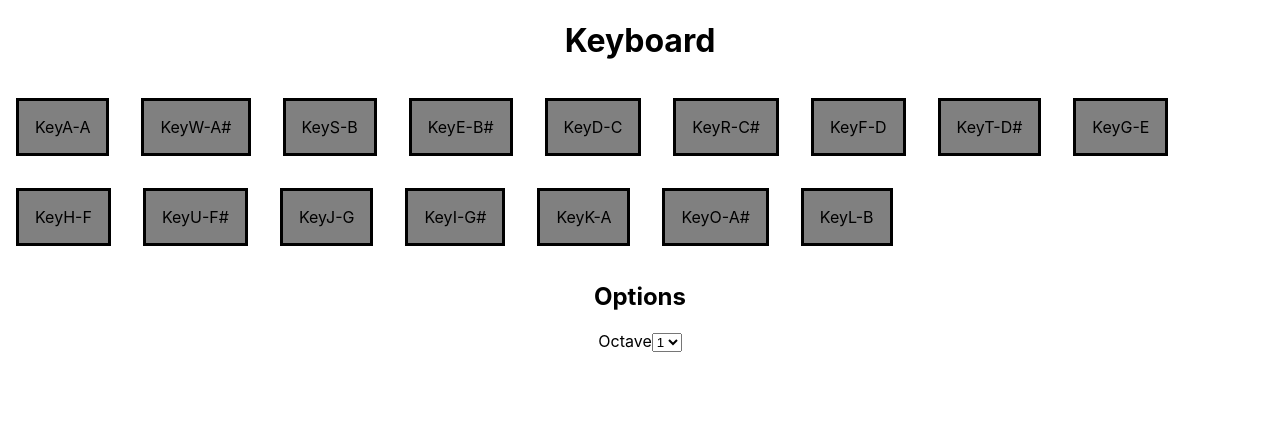
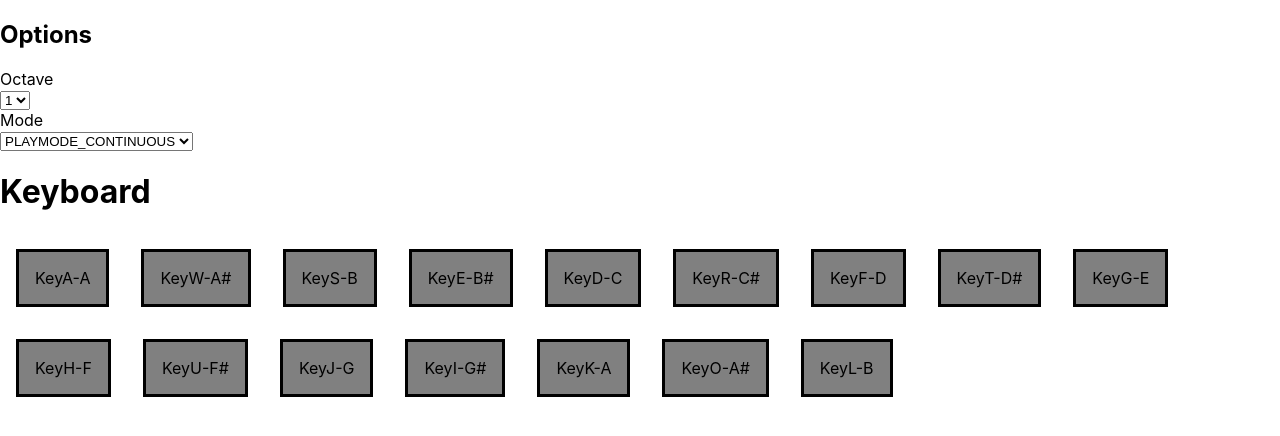
Before and after one commit to rkyser/tone-garden, a React (Create React App) app: page / in a window 1280 px wide. Shown: the top 436 px of the page. Built offline with nearby package versions, Linux system fonts and the light colour scheme.

Commit message:
Add KeyboardModeDropDown

```diff
--- a/src/App/App.jsx
+++ b/src/App/App.jsx
@@ -2,13 +2,19 @@ import './App.css';
 import React from 'react';
 import Keyboard from '../Features/Keyboard/Keyboard';
 import OctaveDropDown from '../Features/Keyboard/OctaveDropDown';
+import KeyboardModeDropDown from '../Features/Keyboard/KeyboardModeDropDown';
 
 const App = () => (
-  <div className="App">
-    <h1>Keyboard</h1>
-    <Keyboard />
-    <h2>Options</h2>
-    <OctaveDropDown />
+  <div className="with-sidebar">
+    <div>
+      <h2>Options</h2>
+      <OctaveDropDown />
+      <KeyboardModeDropDown />
+    </div>
+    <div>
+      <h1>Keyboard</h1>
+      <Keyboard />
+    </div>
   </div>
 );
 
--- /dev/null
+++ b/src/Features/Common/DropDown.css
@@ -0,0 +1,3 @@
+label {
+    display: block;
+}
--- a/src/Features/Common/DropDown.jsx
+++ b/src/Features/Common/DropDown.jsx
@@ -1,5 +1,6 @@
 import React from 'react';
 import PropTypes from 'prop-types';
+import './DropDown.css';
 
 const DropDown = ({
   id, options, label, selected, onChange,
--- /dev/null
+++ b/src/Features/Keyboard/KeyboardModeDropDown.jsx
@@ -0,0 +1,16 @@
+import React from 'react';
+import { useDispatch, useSelector } from 'react-redux';
+import { setPlaymode } from './KeyboardSlice';
+import DropDown from '../Common/DropDown';
+
+const KeyboardModeDropDown = () => {
+  const playmodeOptions = useSelector((state) => state.keyboard.playmode.options);
+  const playmode = useSelector((state) => state.keyboard.playmode.current);
+  const dispatch = useDispatch();
+
+  return (
+    <DropDown id="kb-mode-select" label="Mode" options={playmodeOptions} selected={playmode} onChange={(e) => dispatch(setPlaymode(e))} />
+  );
+};
+
+export default KeyboardModeDropDown;
--- a/src/Features/Keyboard/KeyboardSlice.js
+++ b/src/Features/Keyboard/KeyboardSlice.js
@@ -1,8 +1,11 @@
 import { createSlice } from '@reduxjs/toolkit';
 import * as Tone from 'tone';
 
+const PLAYMODE_CONTINUOUS = 'PLAYMODE_CONTINUOUS';
+const PLAYMODE_TOGGLE = 'PLAYMODE_TOGGLE';
+const PLAYMODE_PLUCK = 'PLAYMODE_PLUCK';
+
 const keyMapping = (keyCode, note, offset) => ({ keyCode, note, offset });
-
 const keyboardSlice = createSlice({
   name: 'keyboard',
   initialState: {
@@ -27,7 +30,11 @@ const keyboardSlice = createSlice({
     keysDown: [],
     octave: 1,
     octaveOptions: [0, 1, 2, 3, 4, 5],
-    synth: new Tone.PolySynth(Tone.AMSynth).toDestination(),
+    synth: new Tone.PolySynth(Tone.DuoSynth).toDestination(),
+    playmode: {
+      current: PLAYMODE_CONTINUOUS,
+      options: [PLAYMODE_TOGGLE, PLAYMODE_CONTINUOUS, PLAYMODE_PLUCK],
+    },
   },
   reducers: {
     keyDown(state, action) {
@@ -38,8 +45,6 @@ const keyboardSlice = createSlice({
       if (mapping) {
         const noteWithOctave = `${mapping.note}${state.octave + mapping.offset}`;
         state.synth.triggerAttack(noteWithOctave, Tone.now());
-        // eslint-disable-next-line no-console
-        console.log(`ATTACK ${noteWithOctave}`);
       }
     },
     keyUp(state, action) {
@@ -65,8 +70,19 @@ const keyboardSlice = createSlice({
         state.octave = parsedOctave;
       }
     },
+    setPlaymode(state, action) {
+      const playmode = action.payload;
+      if (state.playmode.options.includes(playmode)) {
+        state.playmode.current = playmode;
+      }
+    },
   },
 });
 
-export const { keyDown, keyUp, setOctave } = keyboardSlice.actions;
+export const {
+  keyDown,
+  keyUp,
+  setOctave,
+  setPlaymode,
+} = keyboardSlice.actions;
 export default keyboardSlice.reducer;
```
